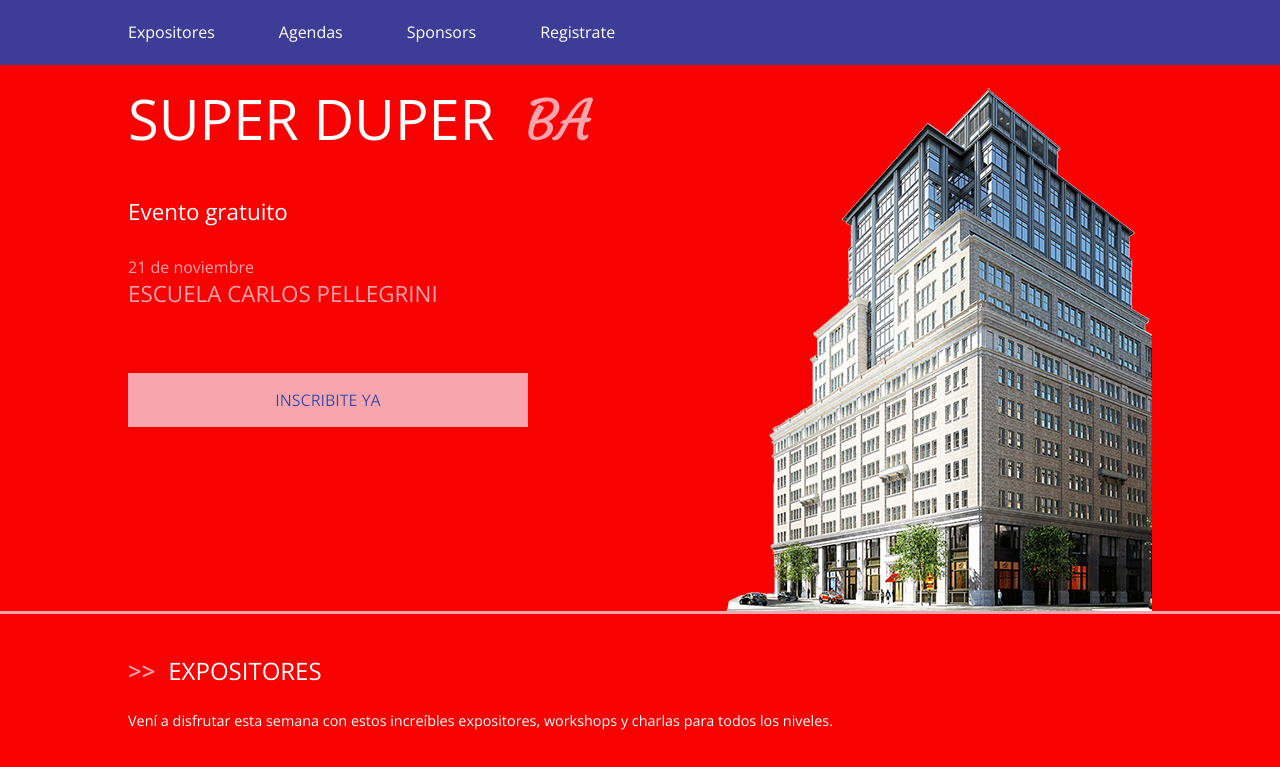
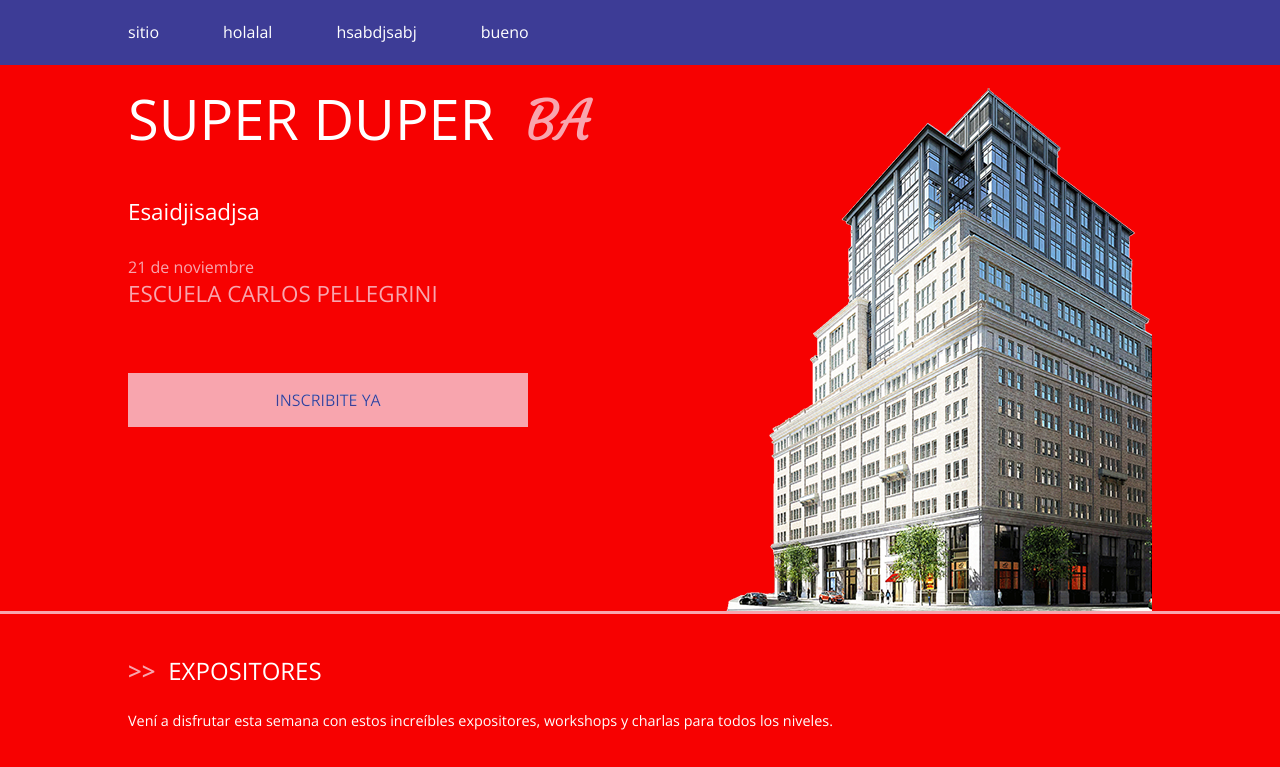
Before and after one commit to martorobledo/sitio, a plain HTML site: page index.html in a window 1280 px wide. Shown: the top 767 px of the page. Drawn offline with nearby package versions, Linux system fonts and the light colour scheme.

Commit message:
te modifique algunas cosas

```diff
--- a/index.html
+++ b/index.html
@@ -13,16 +13,16 @@
 			<nav class="main-nav wrapper">
 				<ul class="main-nav__group">
 					<li class="main-nav__item">
-						<a href="#expositores" class="main-nav__link anchorLink">Expositores</a>
+						<a href="#expositores" class="main-nav__link anchorLink">sitio</a>
 					</li>
 					<li class="main-nav__item">
-						<a href="#agenda" class="main-nav__link anchorLink">Agendas</a>
+						<a href="#agenda" class="main-nav__link anchorLink">holalal</a>
 					</li>
 					<li class="main-nav__item">
-						<a href="#sponsors" class="main-nav__link anchorLink">Sponsors</a>
+						<a href="#sponsors" class="main-nav__link anchorLink">hsabdjsabj</a>
 					</li>
 					<li class="main-nav__item">
-						<a href="#registrate" class="main-nav__link anchorLink">Registrate</a>
+						<a href="#registrate" class="main-nav__link anchorLink">bueno</a>
 					</li>
 				</ul>
 			</nav><!-- Cierra .main-nav! -->
@@ -32,7 +32,7 @@
 			<div class="main-header">
 				<div class="main-header__content">
 					<h1>SUPER DUPER <span>BA</span></h1>
-					<h2>Evento gratuito</h2>
+					<h2>Esaidjisadjsa</h2>
 					<time datetime="2016-11-21">21 de noviembre</time>
 					<h3>Escuela Carlos Pellegrini</h3>
 					<a href="#registrate" class="btn anchorLink">Inscribite ya</a>
```
